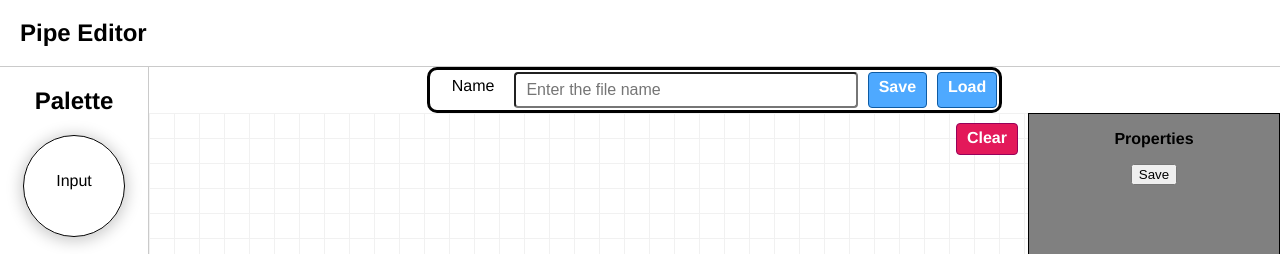
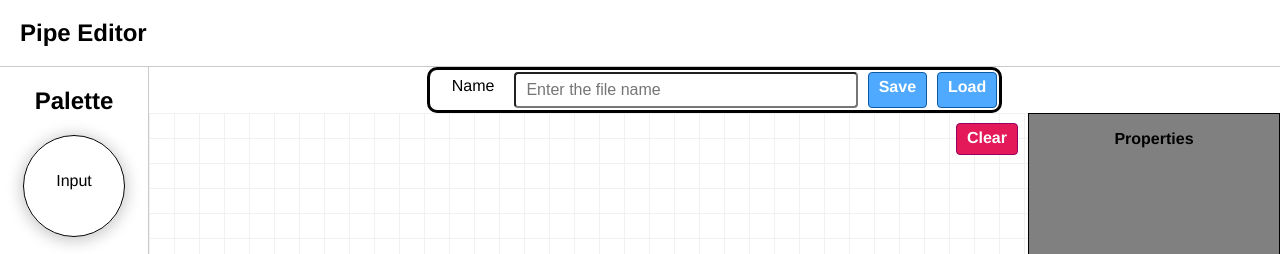
Before and after one commit to OpenTOSCA/DataFlowModeler, a Vue app in the folder dataflow-modeler/: page / in a window 1280 px wide. Shown: the top 254 px of the page. Built offline with nearby package versions, Linux system fonts and the light colour scheme.

Commit message:
Property feature completed - node updates with name change and new properties

```diff
--- a/dataflow-modeler/package.json
+++ b/dataflow-modeler/package.json
@@ -10,9 +10,10 @@
   "dependencies": {
     "core-js": "^3.8.3",
     "jquery": "^3.6.0",
+    "package.json": "^2.0.1",
     "sass": "^1.52.3",
     "vue": "^3.2.13",
-    "vuetify": "^2.6.6"
+    "vuex": "^4.0.2"
   },
   "devDependencies": {
     "@babel/core": "^7.12.16",
--- a/dataflow-modeler/src/assets/drawflow.js
+++ b/dataflow-modeler/src/assets/drawflow.js
@@ -142,6 +142,7 @@ export default class Drawflow {
   /* End Mobile Zoom */
   load() {
     for (let key in this.drawflow.drawflow[this.module].data) {
+      debugger;
       this.addNodeImport(this.drawflow.drawflow[this.module].data[key], this.precanvas);
     }
 
@@ -1723,13 +1724,17 @@ export default class Drawflow {
     this.drawflow.drawflow[this.module].data[nodeId].properties=[];
     for (let i=0; i<nodeData.length; i++) {
       if(nodeData[i].name==='nodeName'){
-
+        this.drawflow.drawflow[this.module].data[nodeId].name=nodeData[i].value;
+        this.drawflow.drawflow[this.module].data[nodeId].html=`<div class="title-box">${nodeData[i].value}</div>`;
       }
       else if(nodeData[i].name==='key'){
         console.log(i,nodeData[i].value,nodeData[i+1].value);
         this.drawflow.drawflow[this.module].data[nodeId].properties.push({'key':nodeData[i].value,'value':nodeData[i+1].value});
       }
     }
+    //this.precanvas.innerHTML = "";
+    debugger;
+    this.load();
     // $(nodeData).each(function(i, field){
     //   if(field.name==='nodeName'){
     //
@@ -1748,7 +1753,7 @@ export default class Drawflow {
     // else{
     //
     // }
-    debugger;
+    // this.removeNodeId('node-'+nodeId);
   }
   removeProperties(){
 
--- a/dataflow-modeler/src/components/CanvasComponent.vue
+++ b/dataflow-modeler/src/components/CanvasComponent.vue
@@ -24,7 +24,7 @@ eslint-disable
         </div>
         <div class="drawflow-property">
           <p><b>Properties</b></p>
-          <button v-on:click="saveProperty">Save</button>
+          <button v-if="node!=null" v-on:click="saveProperty" class="btn-save" style="padding:10px; margin-bottom: 5px;text-align: right">Save</button>
           <form class="form-container">
             <span v-if="node!=null">
               <label>Name:</label>
@@ -116,7 +116,6 @@ export default {
     store.getters.GetEditor.reroute = true;
     store.getters.GetEditor.reroute_fix_curvature = true;
     store.getters.GetEditor.force_first_input = false;
-    console.log(store.getters.GetEditor)
 
     store.getters.GetEditor.start();
     store.getters.GetEditor.import(this.dataToImport);
@@ -271,7 +270,6 @@ export default {
     saveProperty() {
       let formData= $('form').serializeArray();
       store.getters.GetEditor.addNodeProperties($('#propTable > tbody').data("node"),formData);
-      console.log(formData);
 }
 
   }
```
Also changed, not shown: 1 other file (tests, documents, lock files or other folders).
